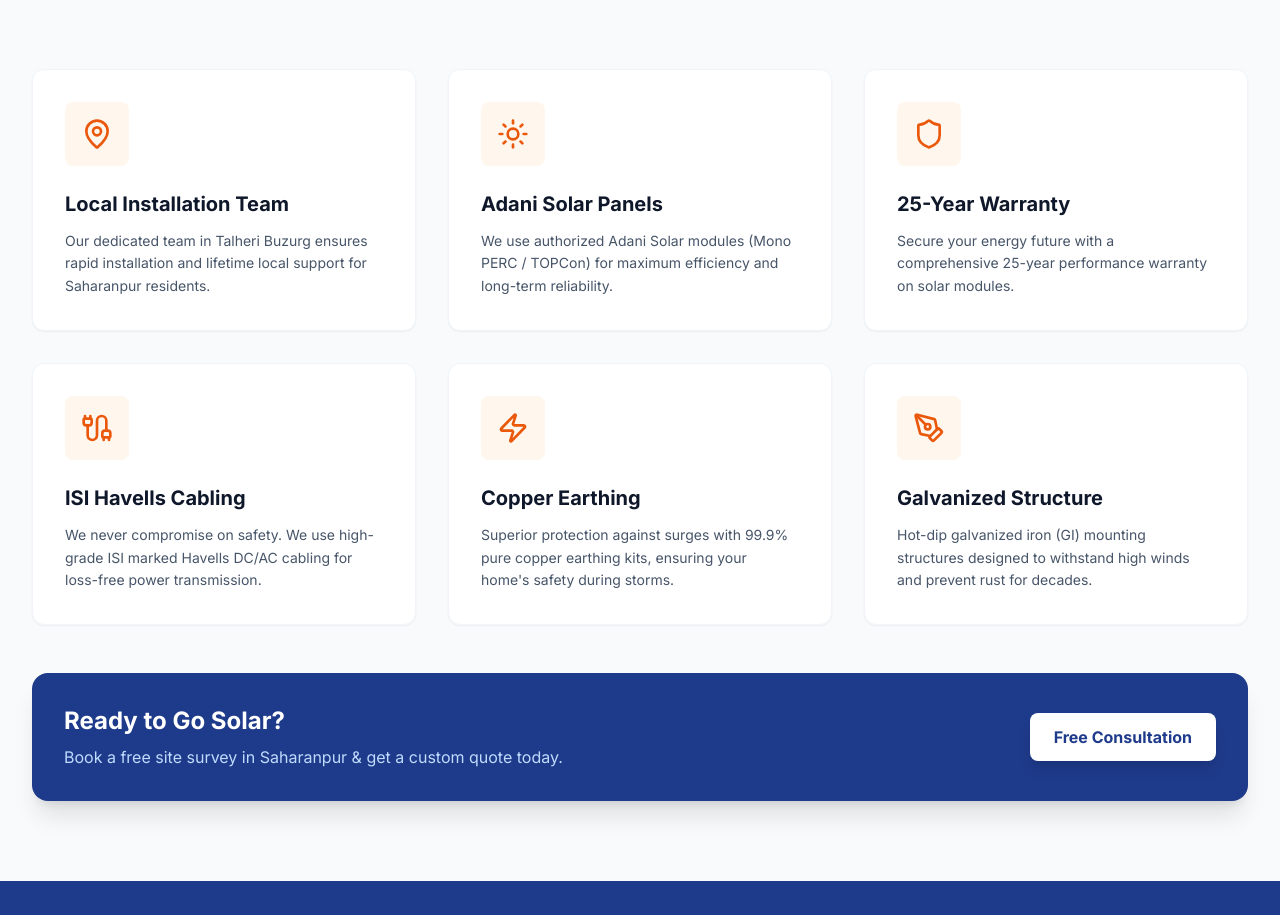
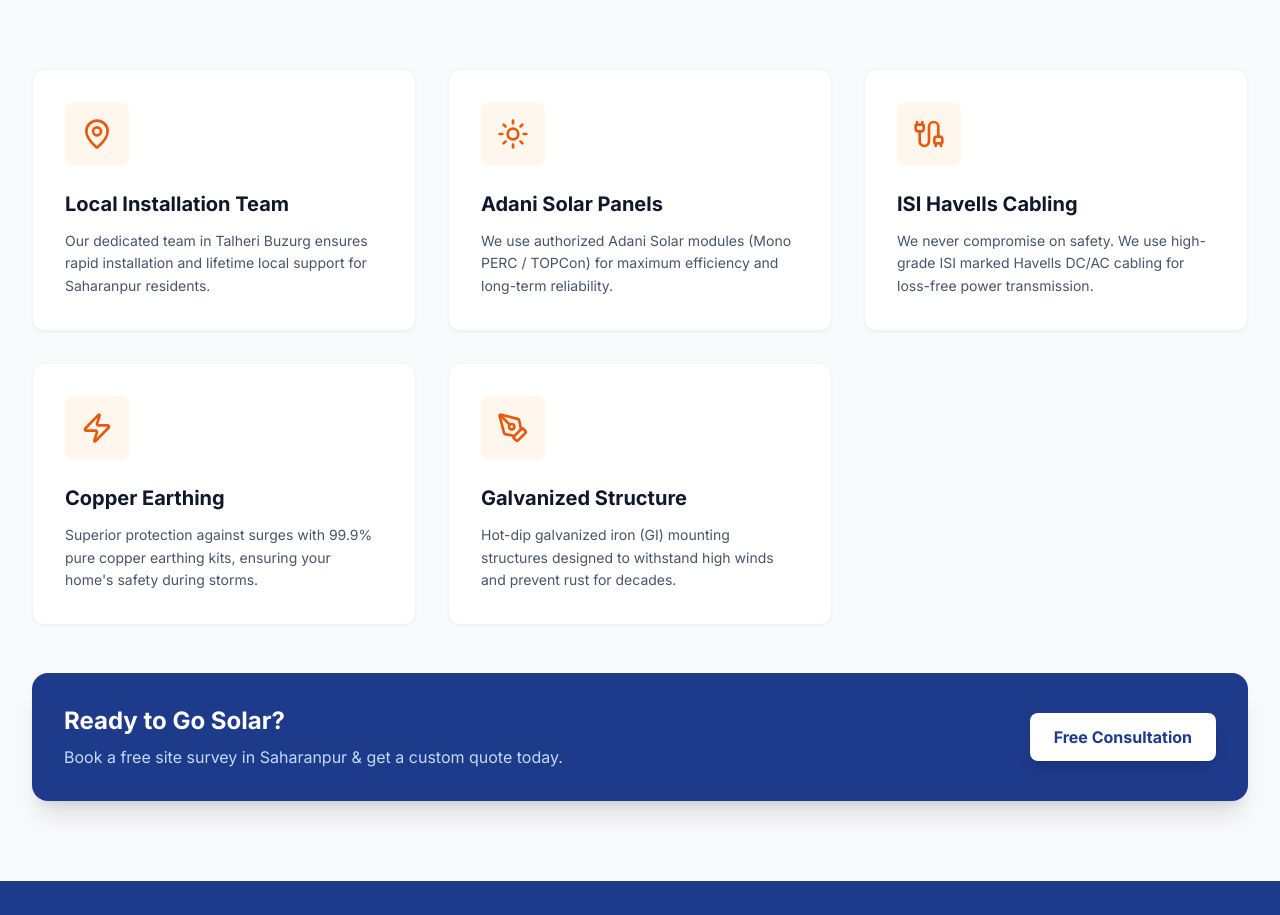
Before and after one commit to Ayush745545/Saraswati-Solar-, a React (Vite) app: page / in a window 1280 px wide. Shown: the part 5362-6277 px from the top of the page. Built offline with nearby package versions, Linux system fonts and the light colour scheme.

Commit message:
Remove 25-Year Warranty feature section

```diff
--- a/components/Features.tsx
+++ b/components/Features.tsx
@@ -1,5 +1,5 @@
 import React from 'react';
-import { MapPin, Sun, Shield, Cable, Zap, PenTool } from 'lucide-react';
+import { MapPin, Sun, Cable, Zap, PenTool } from 'lucide-react';
 
 const Features: React.FC = () => {
   const features = [
@@ -12,11 +12,6 @@ const Features: React.FC = () => {
       icon: <Sun className="w-8 h-8 text-orange-600" />,
       title: "Adani Solar Panels",
       description: "We use authorized Adani Solar modules (Mono PERC / TOPCon) for maximum efficiency and long-term reliability."
-    },
-    {
-      icon: <Shield className="w-8 h-8 text-orange-600" />,
-      title: "25-Year Warranty",
-      description: "Secure your energy future with a comprehensive 25-year performance warranty on solar modules."
     },
     {
       icon: <Cable className="w-8 h-8 text-orange-600" />,
```
